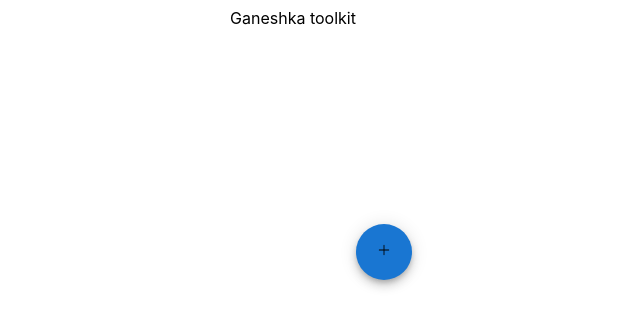
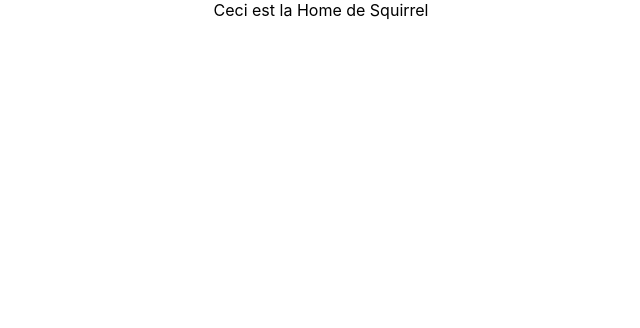
Before and after one commit to Nvmeless/ganeshka, a React (Create React App) app: page / in a window 1280 px wide. Shown: the top 328 px of the page, without its empty margins (319-959 px from the left). Built offline with nearby package versions, Linux system fonts and the light colour scheme.

Commit message:
add react-router-dom

```diff
--- a/package.json
+++ b/package.json
@@ -15,6 +15,7 @@
     "react-dom": "^18.2.0",
     "react-icons": "^4.6.0",
     "react-placeholder-loading": "^0.5.30",
+    "react-router-dom": "^6.4.5",
     "react-scripts": "5.0.1",
     "storybook-addon-styled-component-theme": "^2.0.0",
     "styled-components": "^5.3.6",
--- a/src/App.js
+++ b/src/App.js
@@ -1,41 +1,20 @@
 import React from 'react';
-import logo from './logo.svg';
 import './App.css';
-import { Card } from './components/atoms/Card/Card';
 import { ThemeProvider } from 'styled-components';
 import {getTheme} from './themes/default.js'
-import SpeedDialIcon from "./components/atoms/SpeedDialIcon/SpeedDialIcon";
-import SpeedDialAction from "./components/atoms/SpeedDialAction/SpeedDialAction";
-import SpeedDial from "./components/molecules/SpeedDial/SpeedDial"
-import { FaBeer,FaAccessibleIcon,Fa500Px,FaAcquisitionsIncorporated } from 'react-icons/fa';
-
-
-const actions = [
-  { icon: <FaBeer />, name: 'Copy' },
-  { icon: <FaAccessibleIcon />, name: 'Save' },
-  { icon: <Fa500Px />, name: 'Print' },
-  { icon: <FaAcquisitionsIncorporated />, name: 'Share' },
-];
+import { Routes, Route } from 'react-router-dom';
+import { Home } from './pages/Home/Home';
+import { Login } from './pages/Login/Login';
 
 function App() {
 
   return (
     <ThemeProvider theme={getTheme()}>
     <div className="App">
-      Ganeshka toolkit
-      <SpeedDial
-          ariaLabel="SpeedDial tooltip example"
-          icon={<SpeedDialIcon />}
-      >
-        {actions.map((action) => (
-            <SpeedDialAction
-                key={action.name}
-                icon={action.icon}
-                tooltipTitle={action.name}
-                tooltipPlacement={"left"}
-            />
-        ))}
-      </SpeedDial>
+      <Routes>
+        <Route path="/" element={<Home />} />
+        <Route path="/login" element={<Login />} />
+      </Routes>
     </div>
     </ThemeProvider>
   );
--- a/src/index.js
+++ b/src/index.js
@@ -4,11 +4,14 @@
 import App from './App';
 import * as serviceWorkerRegistration from './serviceWorkerRegistration';
 import reportWebVitals from './reportWebVitals';
+import { BrowserRouter } from 'react-router-dom';
 
 const root = ReactDOM.createRoot(document.getElementById('root'));
 root.render(
   <React.StrictMode>
-    <App />
+    <BrowserRouter>
+      <App />
+    </BrowserRouter>
   </React.StrictMode>
 );
 
--- /dev/null
+++ b/src/pages/Home/Home.jsx
@@ -0,0 +1,7 @@
+import React from 'react'
+
+export const Home = () => {
+  return (
+    <div>Ceci est la Home de Squirrel</div>
+  )
+}
--- /dev/null
+++ b/src/pages/Login/Login.jsx
@@ -0,0 +1,7 @@
+import React from 'react'
+
+export const Login = () => {
+  return (
+    <div>Login</div>
+  )
+}
```
Also changed, not shown: 1 other file (tests, documents, lock files or other folders).
